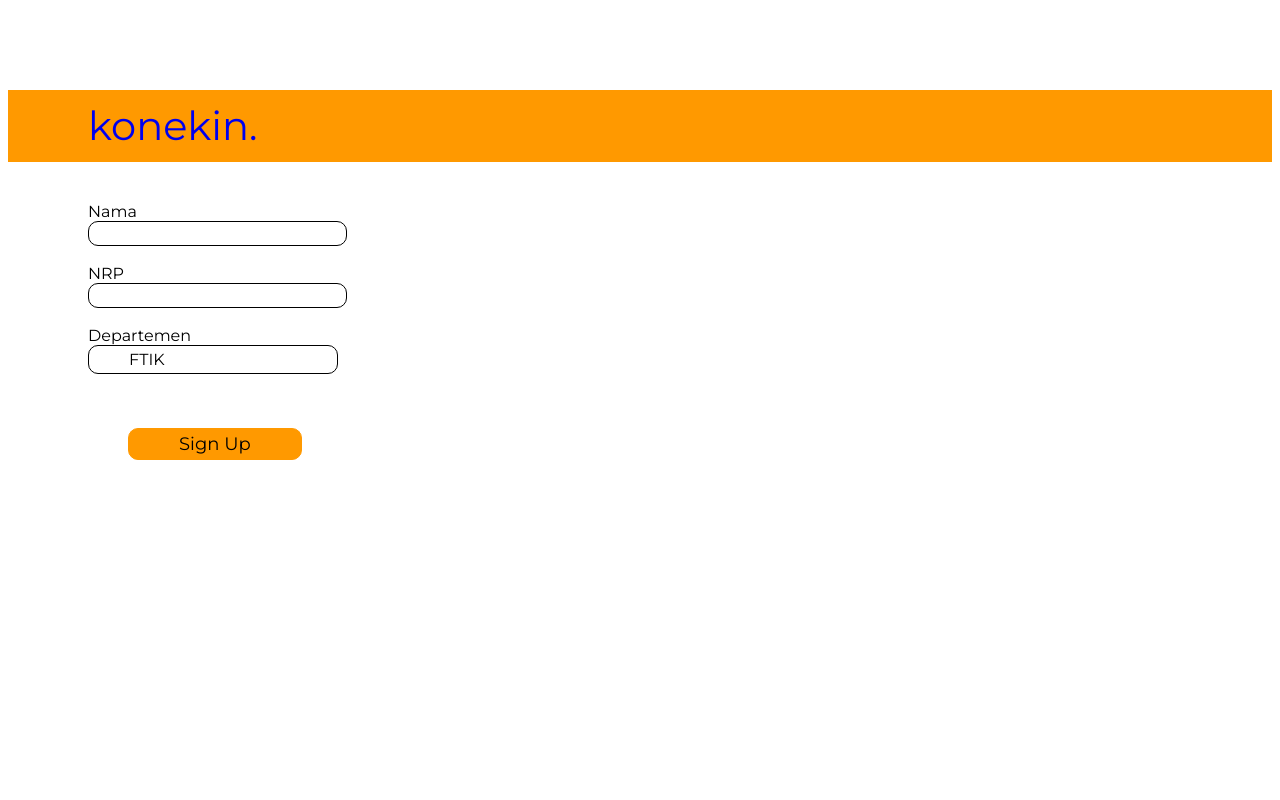
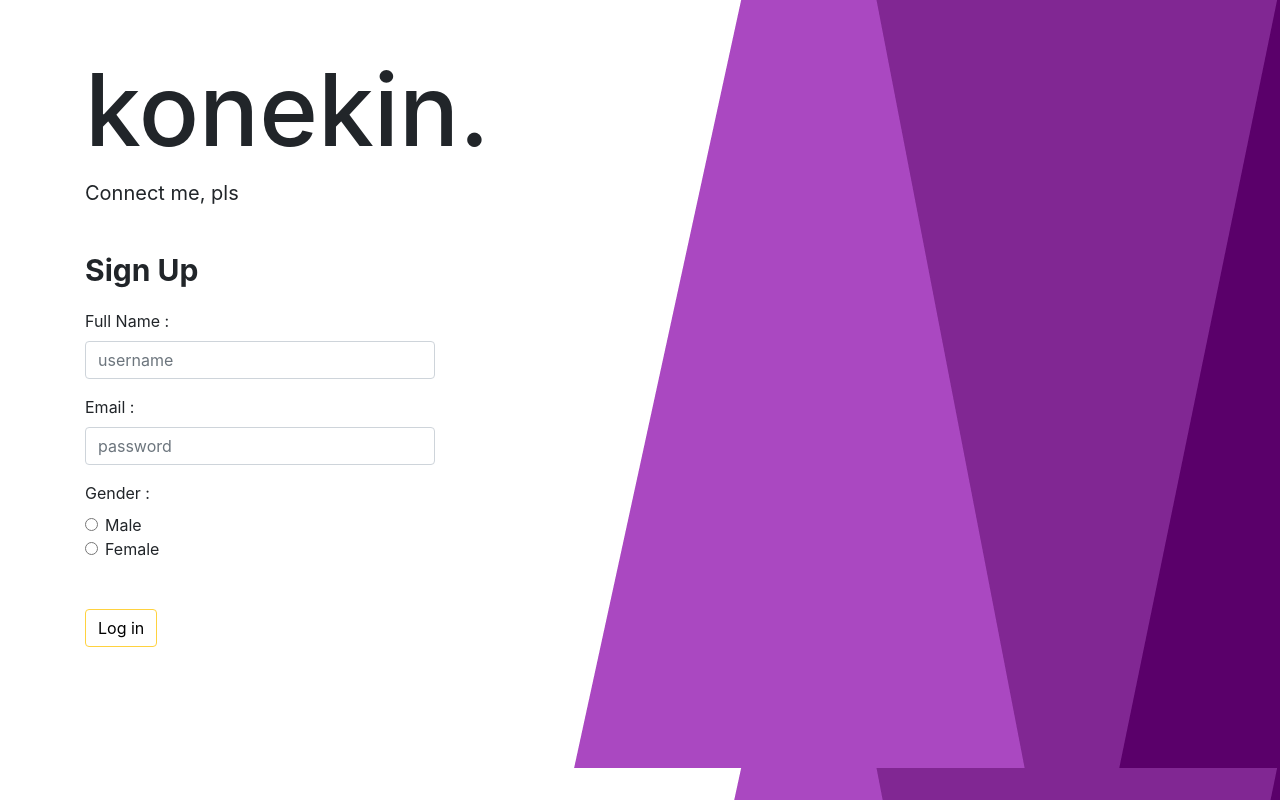
Before and after one commit to 2018-PemrogramanWeb-D/tugas7-fp-proposal-konekin, a PHP site: page /signup.php in a window 1280 px wide. Run offline with PHP 8.4, Linux system fonts and the light colour scheme.

Commit message:
rombak login dan signup

```diff
--- a/signup.php
+++ b/signup.php
@@ -1,188 +1,50 @@
 <html>
-<style>
-	input[type=text]{
-		padding: 4px 40px;
-		border: 1px solid #000000;
-		border-radius:10px;
-		background-color: white;
-		color:
-	}
+<head>
+    <meta charset="utf-8" />
+    <meta http-equiv="X-UA-Compatible" content="IE=edge">
+    <title>Konekin</title>
+    <meta name="viewport" content="width=device-width, initial-scale=1">
+    <link href="https://stackpath.bootstrapcdn.com/bootstrap/4.1.3/css/bootstrap.min.css" rel="stylesheet" integrity="sha384-MCw98/SFnGE8fJT3GXwEOngsV7Zt27NXFoaoApmYm81iuXoPkFOJwJ8ERdknLPMO" crossorigin="anonymous">
+    <script src="https://stackpath.bootstrapcdn.com/bootstrap/4.1.3/js/bootstrap.min.js" integrity="sha384-ChfqqxuZUCnJSK3+MXmPNIyE6ZbWh2IMqE241rYiqJxyMiZ6OW/JmZQ5stwEULTy" crossorigin="anonymous"></script>
+    <script src="https://stackpath.bootstrapcdn.com/bootstrap/4.1.3/js/bootstrap.bundle.min.js" integrity="sha384-pjaaA8dDz/5BgdFUPX6M/9SUZv4d12SUPF0axWc+VRZkx5xU3daN+lYb49+Ax+Tl" crossorigin="anonymous"></script>
 
-	.label{
-		font-family:montserrat;
-	}
-
-	.title{
-		margin-left:40px;
-		text-decoration:none;
-		margin-top:80px;
-		font-size:40px;
-		line-height:1.8;
-		font-family:'Montserrat', sans-serif;
-	}
-	.title:visited{
-		color:black;
-	}
-
-	.button{
-		margin-left:40px;
-		text-align:center;
-		border: 1px solid #ff9900;
-		cursor:pointer;
-		font-size:18px;
-		border-radius:10px;
-		padding: 4px 50px;
-		background-color:#ff9900;
-		color:black;
-		text-decoration:none;
-		transition-duration:0.4s;
-		font-family:montserrat;
-	}
-
-	.button:hover{
-		background-color:#ffffff;
-		border-color:#ff9900;
-		color:#000000;
-	}
-
-	.custom-select{
-		position:relative;
-		font-family:montserrat;
-	}
-
-	.custom-select select{
-		display:none;
-	}
-
-	.select-selected{
-		background-color: white;
-		padding:4px 50px;
-	}
-
-	.select-items div,.select-selected{
-		color: #000000;
-		padding:4px 40px;
-		border: 1px solid #000000;
-		border-radius:10px;
-		user-select:none;
-	}
-
-	.select-items{
-		position:absolute;
-		background-color:white;
-		width:250px;
-	}
-
-	.select-hide{
-		display:none;
-	}
-
-	.select-items div:hover, .same-as-selected{
-		transition-duration:0.4s;
-		background-color:#ff9900;
-	}
+    <link rel="stylesheet" href="custom.css">
 
 
-</style>
-	<head>
-		<link href="https://fonts.googleapis.com/css?family=Montserrat" rel="stylesheet">
-		<title id="pageTitle">konekin - Sign Up</title>
-		<div style="background-color:#ff9900;">
-			<div style="margin-left:40px;margin-top:90px;">
-				<a href="/Users/ASUS/Desktop/HomePage.html"  class="title">konekin.</a>
-			</div>
-		</div>
-	</head>
-	<body>
-		<div style="margin-left:80px;margin-top:40px">
-		<label for="name" class="label">Nama</label><br>
-		<input type="text" id="name"><br><br>
-		<label for="nrp" class="label">NRP</label><br>
-		<input type="text" id="nrp"><br><br>
-		<label for="division" class="label">Departemen</label><br>
-		<div class="custom-select" style="width:250px;">
-			<select>
-				<option value="0">FTIK</option><br>
-				<option value="1">FTI</option>
-				<option value="2">FTE</option>
-				<option value="3">TEstttttttttt</option>
-			</select>
-		</div><br><br><br>
-		<button type="submit" class="button">Sign Up</button>
-		</div>
-<script>
-var x, i, j, selElmnt, a, b, c;
-/*look for any elements with the class "custom-select":*/
-x = document.getElementsByClassName("custom-select");
-for (i = 0; i < x.length; i++) {
-  selElmnt = x[i].getElementsByTagName("select")[0];
-  /*for each element, create a new DIV that will act as the selected item:*/
-  a = document.createElement("DIV");
-  a.setAttribute("class", "select-selected");
-  a.innerHTML = selElmnt.options[selElmnt.selectedIndex].innerHTML;
-  x[i].appendChild(a);
-  /*for each element, create a new DIV that will contain the option list:*/
-  b = document.createElement("DIV");
-  b.setAttribute("class", "select-items select-hide");
-  for (j = 0; j < selElmnt.length; j++) {
-    /*for each option in the original select element,
-    create a new DIV that will act as an option item:*/
-    c = document.createElement("DIV");
-    c.innerHTML = selElmnt.options[j].innerHTML;
-    c.addEventListener("click", function(e) {
-        /*when an item is clicked, update the original select box,
-        and the selected item:*/
-        var y, i, k, s, h;
-        s = this.parentNode.parentNode.getElementsByTagName("select")[0];
-        h = this.parentNode.previousSibling;
-        for (i = 0; i < s.length; i++) {
-          if (s.options[i].innerHTML == this.innerHTML) {
-            s.selectedIndex = i;
-            h.innerHTML = this.innerHTML;
-            y = this.parentNode.getElementsByClassName("same-as-selected");
-            for (k = 0; k < y.length; k++) {
-              y[k].removeAttribute("class");
-            }
-            this.setAttribute("class", "same-as-selected");
-            break;
-          }
-        }
-        h.click();
-    });
-    b.appendChild(c);
-  }
-  x[i].appendChild(b);
-  a.addEventListener("click", function(e) {
-      /*when the select box is clicked, close any other select boxes,
-      and open/close the current select box:*/
-      e.stopPropagation();
-      closeAllSelect(this);
-      this.nextSibling.classList.toggle("select-hide");
-      this.classList.toggle("select-arrow-active");
-    });
-}
-function closeAllSelect(elmnt) {
-  /*a function that will close all select boxes in the document,
-  except the current select box:*/
-  var x, y, i, arrNo = [];
-  x = document.getElementsByClassName("select-items");
-  y = document.getElementsByClassName("select-selected");
-  for (i = 0; i < y.length; i++) {
-    if (elmnt == y[i]) {
-      arrNo.push(i)
-    } else {
-      y[i].classList.remove("select-arrow-active");
-    }
-  }
-  for (i = 0; i < x.length; i++) {
-    if (arrNo.indexOf(i)) {
-      x[i].classList.add("select-hide");
-    }
-  }
-}
-/*if the user clicks anywhere outside the select box,
-then close all select boxes:*/
-document.addEventListener("click", closeAllSelect);
-</script>
-	</body>
+</head>
+<body style="background-image: url(background-login.png); ">
+<div class="container" style="margin-top: 50px;">
+    <h1 style="font-size: 100px;">konekin.</h1>
+    <p style="font-size: 20px;">Connect me, pls</p><br>
+    <p style="font-size: 30px;"><b>Sign Up</b></p>
+</div>
+<div class="container">
+    <div class="row">
+        <form class="col-4">
+            <div class="form-group">
+                <label for="fullname">Full Name :</label>
+                <input type="text" class="form-control" id="username" placeholder="username">
+            </div>
+            <div class="form-group">
+                <label for="email">Email :</label>
+                <input type="text" class="form-control" id="password" placeholder="password">
+            </div>
+            <label for="gender">Gender :</label>
+            <div class="form-check">
+                <input class="form-check-input" type="radio" name="gender" id="genderMale" value="M">
+                <label class="form-check-label" for="genderMale">
+                    Male
+                </label>
+            </div>
+            <div class="form-check">
+                <input class="form-check-input" type="radio" name="gender" id="genderFemale" value="F">
+                <label class="form-check-label" for="genderFemale">
+                    Female
+                </label>
+            </div>
+            <br><br>
+            <button type="submit" class="btn btn-sample">Log in</button>
+        </form>
+    </div>
+</body>
 </html>
```
Also changed, not shown: login.php (+13 -9 lines).
